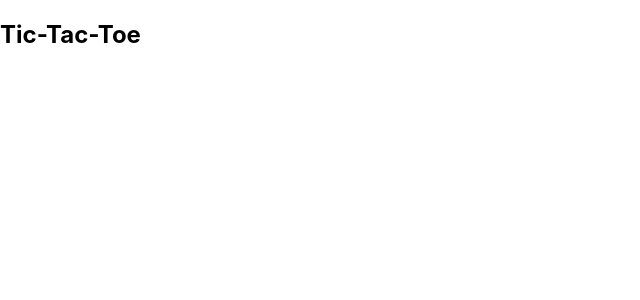
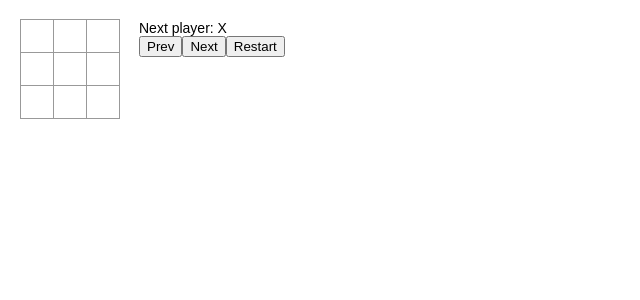
Before and after one commit to sabival89/tic-tac-toe, a React (Create React App) app: page / in a window 1280 px wide. Shown: the top 300 px of the page, without its empty margins (0-640 px from the left). Built offline with nearby package versions, Linux system fonts and the light colour scheme.

Commit message:
Fixed board button cells onClick event

```diff
--- a/src/App.css
+++ b/src/App.css
@@ -1,38 +1,56 @@
-/* .App {
-  text-align: center;
+body {
+  font: 14px "Century Gothic", Futura, sans-serif;
+  margin: 20px;
 }
 
-.App-logo {
-  height: 40vmin;
-  pointer-events: none;
+ol,
+ul {
+  padding-left: 30px;
 }
 
-@media (prefers-reduced-motion: no-preference) {
-  .App-logo {
-    animation: App-logo-spin infinite 20s linear;
-  }
+.board-row:after {
+  clear: both;
+  content: "";
+  display: table;
 }
 
-.App-header {
-  background-color: #282c34;
-  min-height: 100vh;
-  display: flex;
-  flex-direction: column;
-  align-items: center;
-  justify-content: center;
-  font-size: calc(10px + 2vmin);
-  color: white;
+.status {
+  margin-bottom: 10px;
 }
 
-.App-link {
-  color: #61dafb;
+.square {
+  background: #fff;
+  border: 1px solid #999;
+  float: left;
+  font-size: 24px;
+  font-weight: bold;
+  line-height: 34px;
+  height: 34px;
+  margin-right: -1px;
+  margin-top: -1px;
+  padding: 0;
+  text-align: center;
+  width: 34px;
 }
 
-@keyframes App-logo-spin {
-  from {
-    transform: rotate(0deg);
-  }
-  to {
-    transform: rotate(360deg);
-  }
-} */
+.square:focus {
+  outline: none;
+}
+
+.game {
+  display: flex;
+  flex-direction: row;
+}
+
+.game-info {
+  margin-left: 20px;
+}
+
+.grid-container {
+  display: grid;
+  grid-template-columns: auto auto auto;
+}
+
+.grid-item {
+  grid: inline-grid;
+}
--- a/src/App.tsx
+++ b/src/App.tsx
@@ -1,13 +1,10 @@
 import React from 'react';
+import Game from './Game';
 import './App.css';
 
-const App: React.FunctionComponent = () => {
+const App = () => {
   return (
-    <div className="App">
-      <header>
-        <h2>Tic-Tac-Toe</h2>
-      </header>
-    </div>
+    <Game />
   );
 }
 
--- /dev/null
+++ b/src/Board.tsx
@@ -0,0 +1,23 @@
+import React from "react";
+import {SquareProps} from './TypeProps'
+import Square from "./Square";
+
+// function isDefined(arg:any): arg is SquareProps{
+//     return arg.squares !== undefined;
+// }
+
+const Board: React.FC<SquareProps> = (props) => {
+  const renderSquare = (i: number) => {
+    return <Square value={props.squares[i]} handleClick={() => props.handleClick(i)} squares={[]}/>;
+  };
+
+  const template = Array.from(Array(9).keys()).map((elem) => (
+    <div className="grid-item" key={elem}>
+      {renderSquare(elem)}
+    </div>
+  ));
+
+  return <div className="grid-container">{template}</div>;
+}
+
+export default Board;
--- /dev/null
+++ b/src/Game.tsx
@@ -0,0 +1,146 @@
+import React, { useState } from "react";
+import Board from "./Board";
+import { GameProps } from "./TypeProps";
+
+const Game = (props:GameProps) => {
+  /**
+   * Game's state declarations
+   */
+  const [history, setHistory] = useState(props.historyVal);
+  const [stepNumber, setStepNumber] = useState(props.stepNumberVal);
+  const [xIsNext, setXisNext] = useState(props.xIsNextVal);
+  const [counter, setCounter] = useState(history.length);
+
+  /**
+   * Handle each board's cell action when clicked
+   * @param {*} i
+   */
+  const handleClick = (i: number) => {
+    console.log('Handle CLick', i)
+    const gameHistory = history.slice(0, stepNumber + 1);
+    const current = gameHistory[gameHistory.length - 1];
+    const squares = current.squares.slice();
+
+    // Prevent further cell clicks after winning
+    if (calculateWinner(squares) || squares[i]) return;
+
+    squares[i] = xIsNext ? "X" : "O";
+
+    setHistory(gameHistory.concat([{ squares: squares }]));
+    setCounter(history.length);
+    setStepNumber(gameHistory.length);
+    setXisNext((prevXisNext) => !prevXisNext);
+  };
+
+  /**
+   * Reset game
+   */
+  const reset = () => {
+    setHistory(props.historyVal);
+    setCounter(history.length);
+    setStepNumber(props.stepNumberVal);
+    setXisNext(props.xIsNextVal);
+  };
+
+  /**
+   * Go to previous Move
+   */
+  const prevMove = () => {
+    if (stepNumber === 0) return;
+    setStepNumber((prevStep) => prevStep - 1);
+    setXisNext((next) => !next);
+  };
+
+  /**
+   * Go to next move
+   */
+  const nextMove = () => {
+    if (stepNumber >= counter || counter === 1) return;
+    setStepNumber((prevStep) => prevStep + 1);
+    setXisNext((next) => !next);
+  };
+
+  /**
+   * Update time travel steps with step number
+   * @param {*} step
+   */
+  const jumpTo = (step: number) => {
+    setStepNumber(step);
+    setXisNext(step % 2 === 0);
+  };
+
+  const gameHistory = history;
+  const current = gameHistory[stepNumber];
+  const winner = calculateWinner(current.squares);
+  const moves = gameHistory.map((step, move) => {
+    const desc = move ? "Go to move #" + move : "Go to game start";
+    return (
+      <li key={move}>
+        <button onClick={() => jumpTo(move)}>{desc}</button>
+      </li>
+    );
+  });
+
+  const status: string = winner
+    ? "Winner: " + winner
+    : "Next player:  " + (xIsNext ? "X" : "O");
+
+  /**
+   * Render UI
+   */
+  return (
+    <div className="game">
+      <div className="game-board">
+        <Board squares={current.squares} handleClick={(i) => handleClick(i)} />
+      </div>
+      <div className="game-info">
+        <div>{status}</div>
+        <div style={{ display: stepNumber > 0 ? "block" : "none" }}>
+          {moves}
+        </div>
+        <div>
+          <button name="prevMove" onClick={prevMove}>
+            Prev
+          </button>
+          <button name="nextMove" onClick={nextMove}>
+            Next
+          </button>
+          <button onClick={reset}>Restart</button>
+        </div>
+      </div>
+    </div>
+  );
+};
+
+/**
+ * Calculate game winner
+ * @param {*} squares
+ */
+function calculateWinner(squares: Array<string>) {
+  const lines: Array<Array<number>> = [
+    [0, 1, 2],
+    [3, 4, 5],
+    [6, 7, 8],
+    [0, 3, 6],
+    [1, 4, 7],
+    [2, 5, 8],
+    [0, 4, 8],
+    [2, 4, 6]
+  ];
+  for (let i = 0; i < lines.length; i++) {
+    const [a, b, c] = lines[i];
+    if (squares[a] && squares[a] === squares[b] && squares[a] === squares[c]) {
+      return squares[a];
+    }
+  }
+  return null;
+}
+
+Game.defaultProps = {
+  historyVal: [{ squares: Array(9).fill(null) }],
+  stepNumberVal: 0,
+  counterVal: 0,
+  xIsNextVal: true
+};
+
+export default Game;
--- /dev/null
+++ b/src/Square.tsx
@@ -0,0 +1,25 @@
+import React from "react";
+import {SquareProps} from './TypeProps'
+
+/**
+ * Render board cell buttons
+ * @param {*} props (Action properties from parent(<Game />) component)
+ */
+const Square: React.FC<SquareProps> = (props) => {
+
+  const extendHandleClick = (event:any) => {
+    console.log(event)
+    props.handleClick(event)
+  }
+
+  return (
+
+    // <button onClick={clickMe}>Click Me!</button>
+
+    <button className="square" onClick={extendHandleClick.bind(this)}>
+      {props.value}
+    </button>
+  );
+}
+
+export default Square;
--- /dev/null
+++ b/src/TypeProps.tsx
@@ -0,0 +1,16 @@
+
+export type SquareProps = {
+    value?: string;
+    squares: Array<string>;
+    extendHandleClick?: () => void;
+    handleClick: (i: number) => void;
+}
+
+// [{ squares: Array(9).fill(null) }],
+
+export type GameProps = {
+    historyVal: Array<{squares: Array<string>}>;
+    stepNumberVal: number;
+    counterVal: number;
+    xIsNextVal: boolean;
+}
--- a/src/index.tsx
+++ b/src/index.tsx
@@ -1,8 +1,8 @@
 import React from 'react';
 import ReactDOM from 'react-dom';
-import './style.css';
+// import './style.css';
 import App from './App';
-import reportWebVitals from './reportWebVitals';
+// import reportWebVitals from './reportWebVitals';
 
 ReactDOM.render(
   <React.StrictMode>
@@ -14,4 +14,4 @@ ReactDOM.render(
 // If you want to start measuring performance in your app, pass a function
 // to log results (for example: reportWebVitals(console.log))
 // or send to an analytics endpoint. Learn more: https://bit.ly/CRA-vitals
-reportWebVitals();
+// reportWebVitals();
```
Also changed, not shown: .eslintrc.json.
